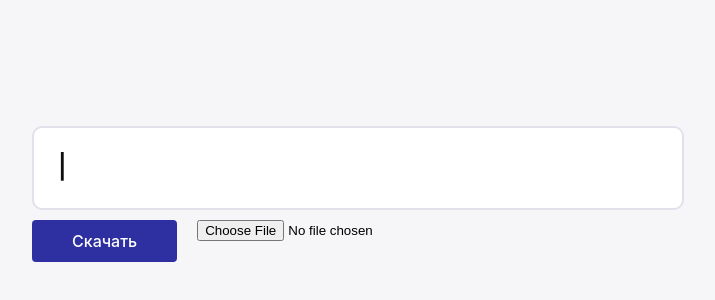
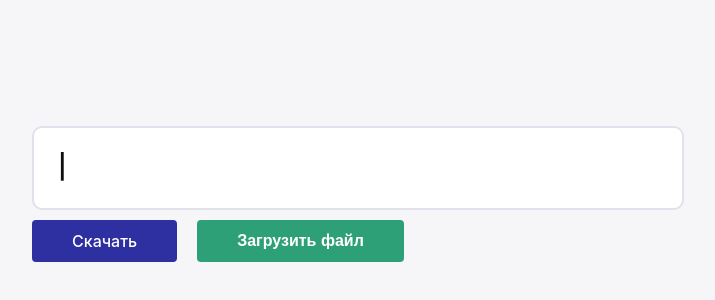
Before and after one commit to Kayrova/lab-6, a React (Create React App) app: page / in a window 1280 px wide. Shown: the part 206-506 px from the top of the page, without its empty margins (308-1023 px from the left). Built offline with nearby package versions, Linux system fonts and the light colour scheme.

Commit message:
feat: Add file button

```diff
--- a/src/pages/EditorPage/EditorPage.jsx
+++ b/src/pages/EditorPage/EditorPage.jsx
@@ -6,6 +6,8 @@ import {
   EditorField,
   DownLoadLink,
   ButtonContainer,
+  FileField,
+  FileAddButton,
 } from "./Styled";
 import { newLineSymbol, newLineValidation } from "utils/newLineValidation";
 import { changeCursorPosition } from "utils/changeCursorPosition";
@@ -21,6 +23,8 @@ export const charPerLine = 60;
 const EditorPage = () => {
   const [text, setText] = useState(cursor);
   const loadRef = useRef(null);
+
+  const fileFieldRef = useRef(null);
 
   const onFileUpload = () => {
     const blob = new Blob([text.split(cursor).join("")], {
@@ -72,9 +76,7 @@ const EditorPage = () => {
           }
           break;
         default:
-          if (
-            ignoreKeyCodeList.indexOf(event.keyCode) === -1
-          ) {
+          if (ignoreKeyCodeList.indexOf(event.keyCode) === -1) {
             const newTextState = newLineValidation(text);
 
             const cursorPosition = newTextState.indexOf(cursor);
@@ -116,11 +118,16 @@ const EditorPage = () => {
           Скачать
         </DownLoadLink>
 
-        <input
+        <FileField
           type={"file"}
           accept=".txt"
           onChange={(event) => onFileAdd(event.target.files)}
+          ref={fileFieldRef}
         />
+
+        <FileAddButton onClick={() => fileFieldRef.current.click()}>
+          Загрузить файл
+        </FileAddButton>
       </ButtonContainer>
     </EditorPageContainer>
   );
--- a/src/pages/EditorPage/Styled.js
+++ b/src/pages/EditorPage/Styled.js
@@ -74,3 +74,25 @@ export const ButtonContainer = styled.div`
 
   padding-top: 10px;
 `;
+
+export const FileField = styled.input`
+  display: none;
+`;
+
+export const FileAddButton = styled.button`
+  outline: none;
+  border: none;
+  cursor: pointer;
+
+  max-width: max-content;
+  margin-right: 20px;
+
+  padding: 11px 40px;
+  background: #2ea078;
+  border-radius: 4px;
+
+  font-size: 16px;
+  font-weight: 600;
+  color: #ffffff;
+  text-decoration: none;
+`;
```
